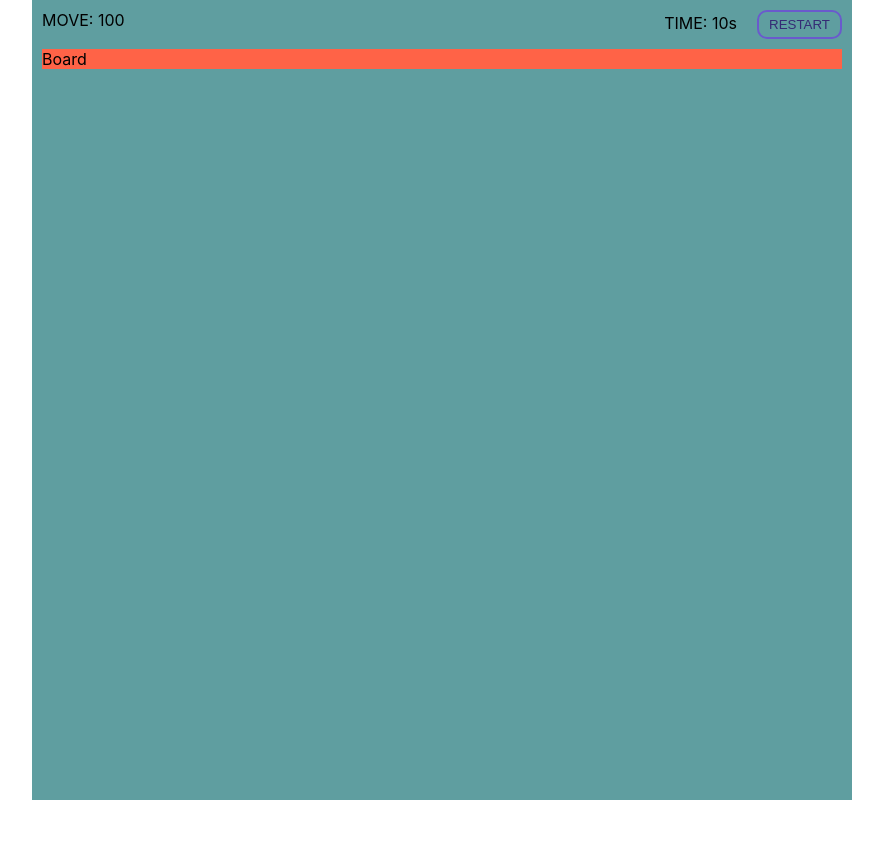
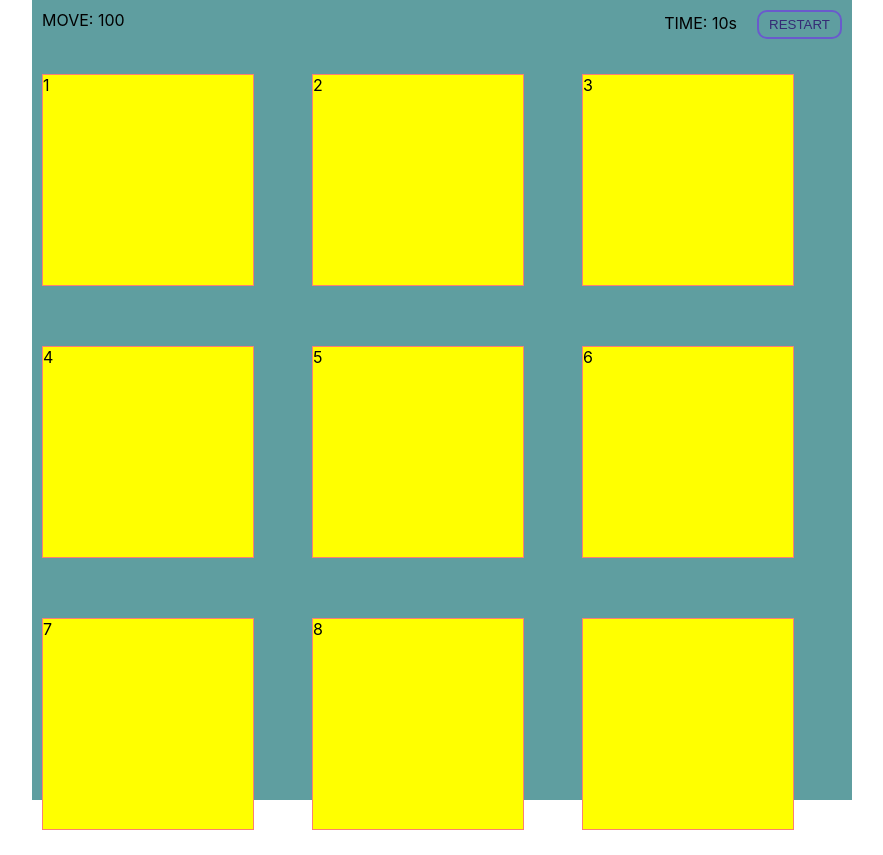
Before and after one commit to F9Uf/react-8puzzle, a React (Create React App) app: page / in a window 1280 px wide. Shown: the whole page, without its empty margins (198-1081 px from the left). Before the commit the page ends 800 px from the top, so only its background shows below. Built offline with nearby package versions, Linux system fonts and the light colour scheme.

Commit message:
create block component

```diff
--- /dev/null
+++ b/src/Game/Board/Block.css
@@ -0,0 +1,6 @@
+.block {
+  display: block;
+  background-color: yellow;
+  border: 1px salmon solid;
+  margin: 25px 0;
+}
--- /dev/null
+++ b/src/Game/Board/Block.tsx
@@ -0,0 +1,24 @@
+import React from 'react';
+import './Block.css';
+
+interface blockProps {
+  value?: String;
+  width?: number;
+  height?: number;
+}
+
+function Block(props: blockProps) {
+  return (
+    <div
+      className="block"
+      style={{
+        width: props.width,
+        height: props.height
+      }}
+    >
+      {props.value}
+    </div>
+  );
+}
+
+export default Block;
--- a/src/Game/Board/index.css
+++ b/src/Game/Board/index.css
@@ -1,7 +1,10 @@
 .board {
   margin-top: 10px;
-  background-color: tomato;
-  display: block;
+  /* background-color: tomato; */
+  display: grid;
+  grid-column-gap: 10px;
+  grid-row-gap: 10px;
+  grid-template-columns: auto auto auto;
   width: 100%;
   height: auto;
 }
--- a/src/Game/Board/index.tsx
+++ b/src/Game/Board/index.tsx
@@ -1,10 +1,52 @@
-import React from 'react';
+import React, { useEffect, useState } from 'react';
+import Block from './Block';
 import './index.css'
 
+const DEFAULT_PUZZLE = [
+  ['1', '2', '3'],
+  ['4', '5', '6'],
+  ['7', '8', ' '],
+]
+
 function Board() {
+  const [puzzle, _] = useState(DEFAULT_PUZZLE);
+  const [width, setWidth] = useState(computedSize(window.innerWidth, window.innerHeight));
+  const [height, setHeight] = useState(computedSize(window.innerWidth, window.innerHeight));
+
+  function computedSize(width: number, height: number): number {
+    const padding = 50;
+    if (width < height) {
+      return ((width - 20) / 3) - padding;
+    }
+    return ((height - 20) / 3) - padding;
+  }
+
+  useEffect(() => {
+    function handleResize() {
+      const windowWidth = window.innerWidth;
+      const windowHeight = window.innerHeight;
+
+      const boxSize = computedSize(windowWidth, windowHeight);
+      setWidth(boxSize);
+      setHeight(boxSize);
+    }
+
+    window.addEventListener('resize', handleResize)
+  })
+
   return (
     <div className="board">
-      Board
+      {puzzle.map((row, rIndex) => {
+        return row.map((col, cIndex) => {
+          return <Block
+            key={rIndex + cIndex}
+            value={col}
+            width={width}
+            height={height}
+          />
+        })
+      })
+      }
     </div>
   );
 }
```
